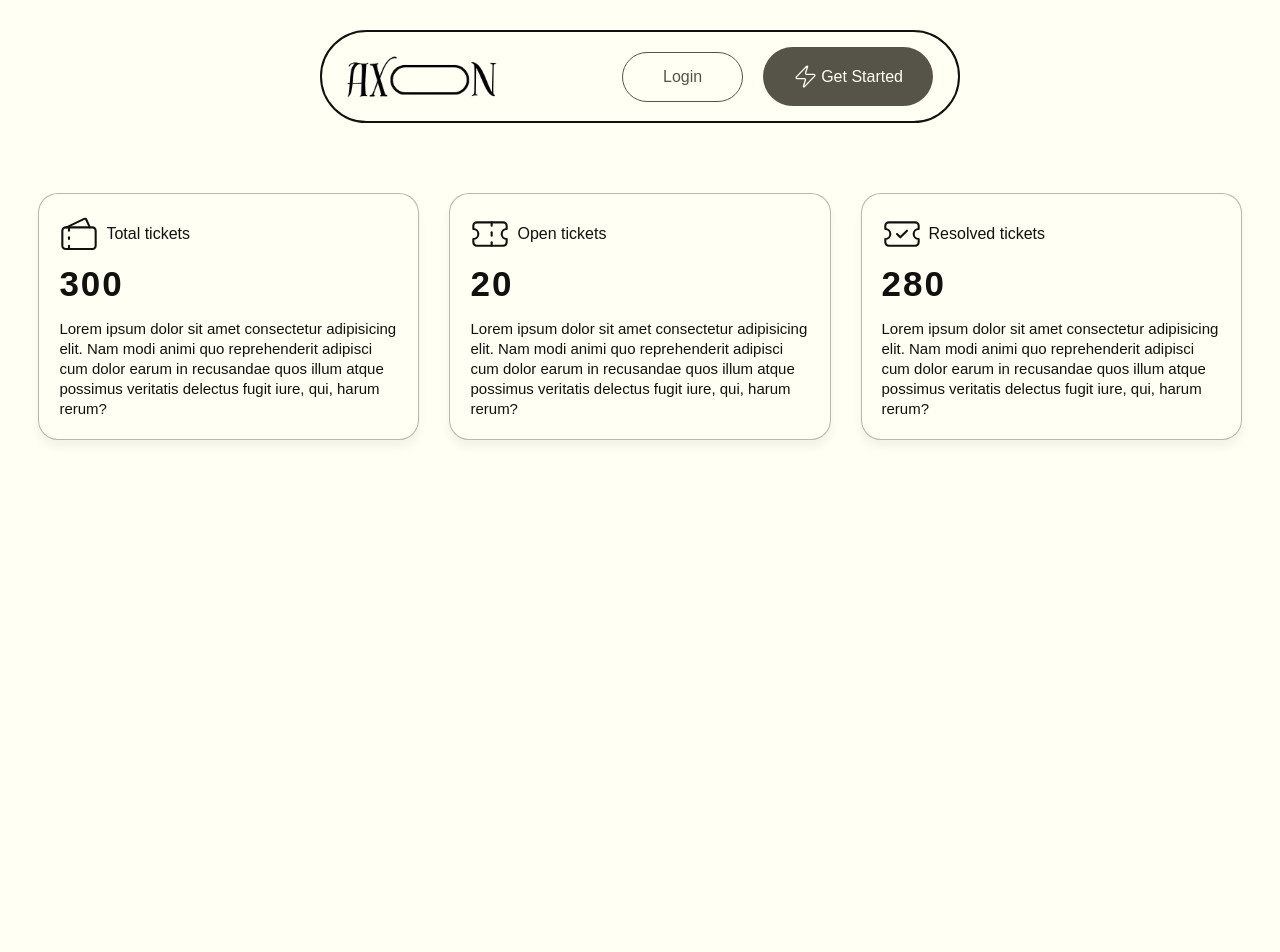
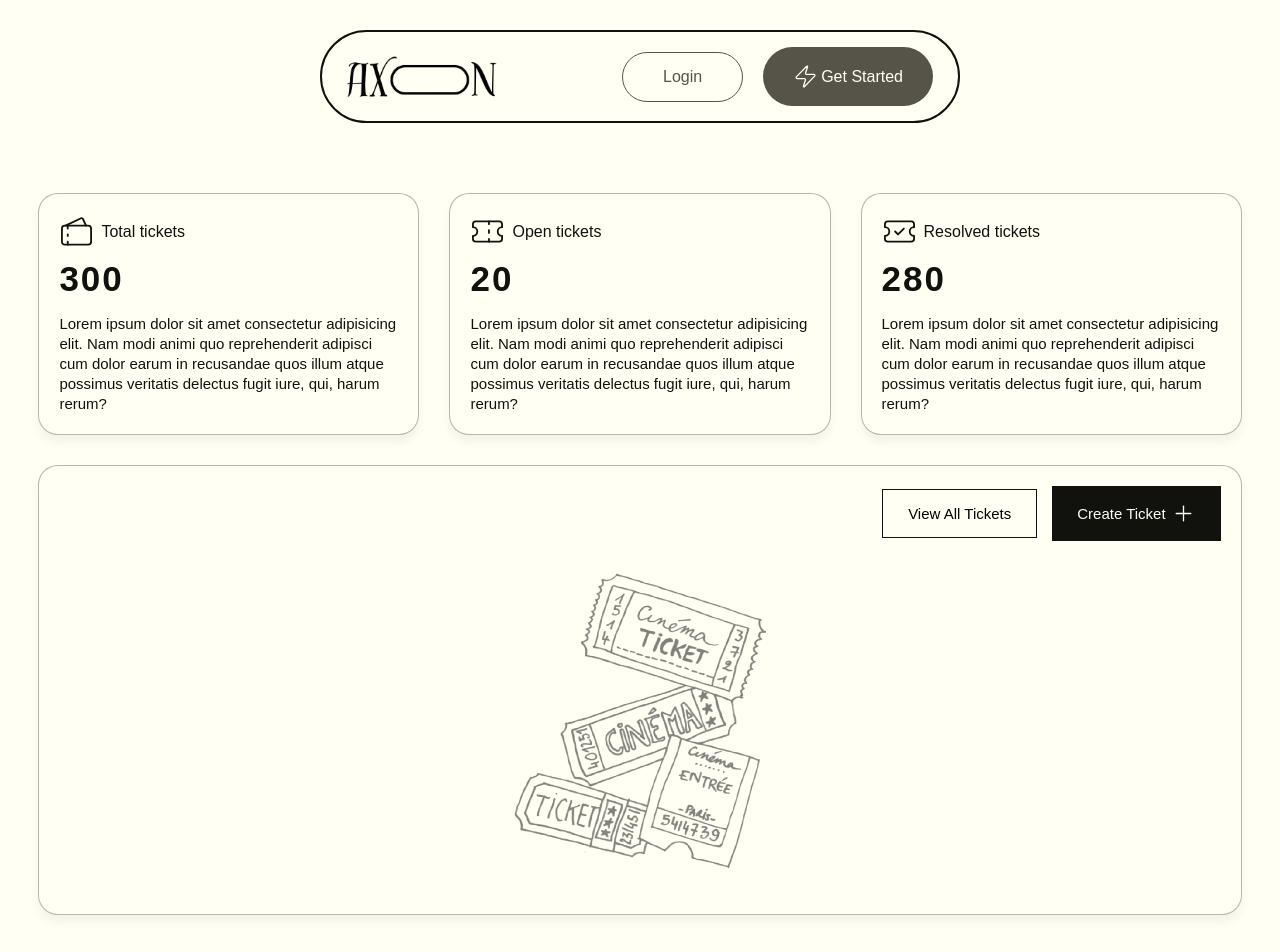
Before and after one commit to Jaycode01/axon, a React (Vite) app: page /dashboard in a window 1280 px wide. Shown: the top 952 px of the page. Before the commit the page ends 800 px from the top, so only its background shows below. Built offline with nearby package versions, Linux system fonts and the light colour scheme; a web font is replaced by a local one.

Commit message:
worked on the bottomsection of the dashboard

```diff
--- a/src/pages/dashboard.css
+++ b/src/pages/dashboard.css
@@ -38,7 +38,7 @@
 }
 
 .summary_card .label img {
-  width: 40px;
+  width: 35px;
 }
 
 .summary_card .description {
@@ -54,3 +54,64 @@
   font-size: 35px;
   letter-spacing: 2px;
 }
+
+.bottom_section {
+  background-color: #fffff4;
+  border: 1px solid #5654496b;
+  color: #11120d;
+  padding: 20px;
+  box-shadow: 0px 7px 10px rgba(0, 0, 0, 0.05);
+  border-radius: 20px;
+  transition: all 0.7s ease;
+  margin-top: 30px;
+  height: 450px;
+  display: flex;
+  flex-direction: column;
+  gap: 30px;
+}
+
+.bottom_section .cta {
+  display: flex;
+  flex-direction: row;
+  align-items: center;
+  justify-content: flex-end;
+  gap: 15px;
+}
+
+.bottom_section .cta button {
+  padding: 15px 25px;
+  display: flex;
+  flex-direction: row;
+  align-items: center;
+  font-size: 15px;
+  border: none;
+  gap: 5px;
+}
+
+.bottom_section .cta button:first-child {
+  background-color: inherit;
+  border: 1px solid #11120d;
+}
+
+.bottom_section .cta button:nth-child(2) {
+  background-color: #11120d;
+  color: #fffff4;
+}
+
+.bottom_section .cta button img {
+  width: 25px;
+}
+
+.bottom_section > .center_image {
+  height: 300px;
+  display: flex;
+  justify-content: center;
+  align-items: center;
+  width: auto;
+}
+
+.center_image img {
+  height: 100%;
+  align-self: center;
+  opacity: 0.5;
+}
--- a/src/pages/dashboard.jsx
+++ b/src/pages/dashboard.jsx
@@ -41,7 +41,18 @@ function Dashboard() {
             </div>
           ))}
         </div>
-        <div className="bottom_section"></div>
+        <div className="bottom_section">
+          <div className="cta">
+            <button type="button">View All Tickets</button>
+            <button type="button">
+              Create Ticket <img src="assets/plus.svg" alt="add ticket" />
+            </button>
+          </div>
+
+          <div className="center_image">
+            <img src="assets/ticket_collection.png" alt="tickets collection" />
+          </div>
+        </div>
       </section>
     </>
   );
```
Also changed, not shown: public/assets/plus.svg (added), public/assets/ticket_collection.png (added).
